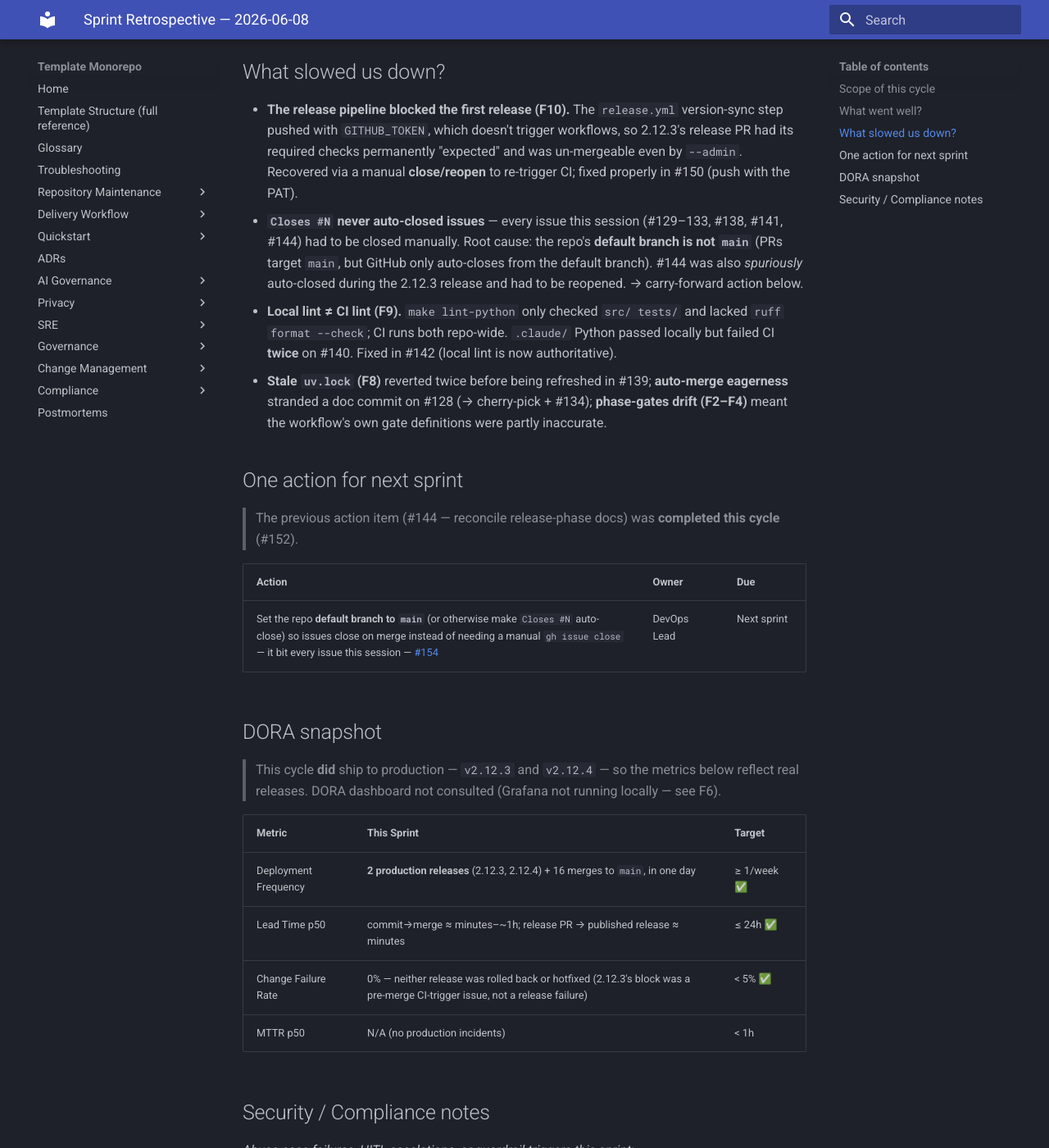
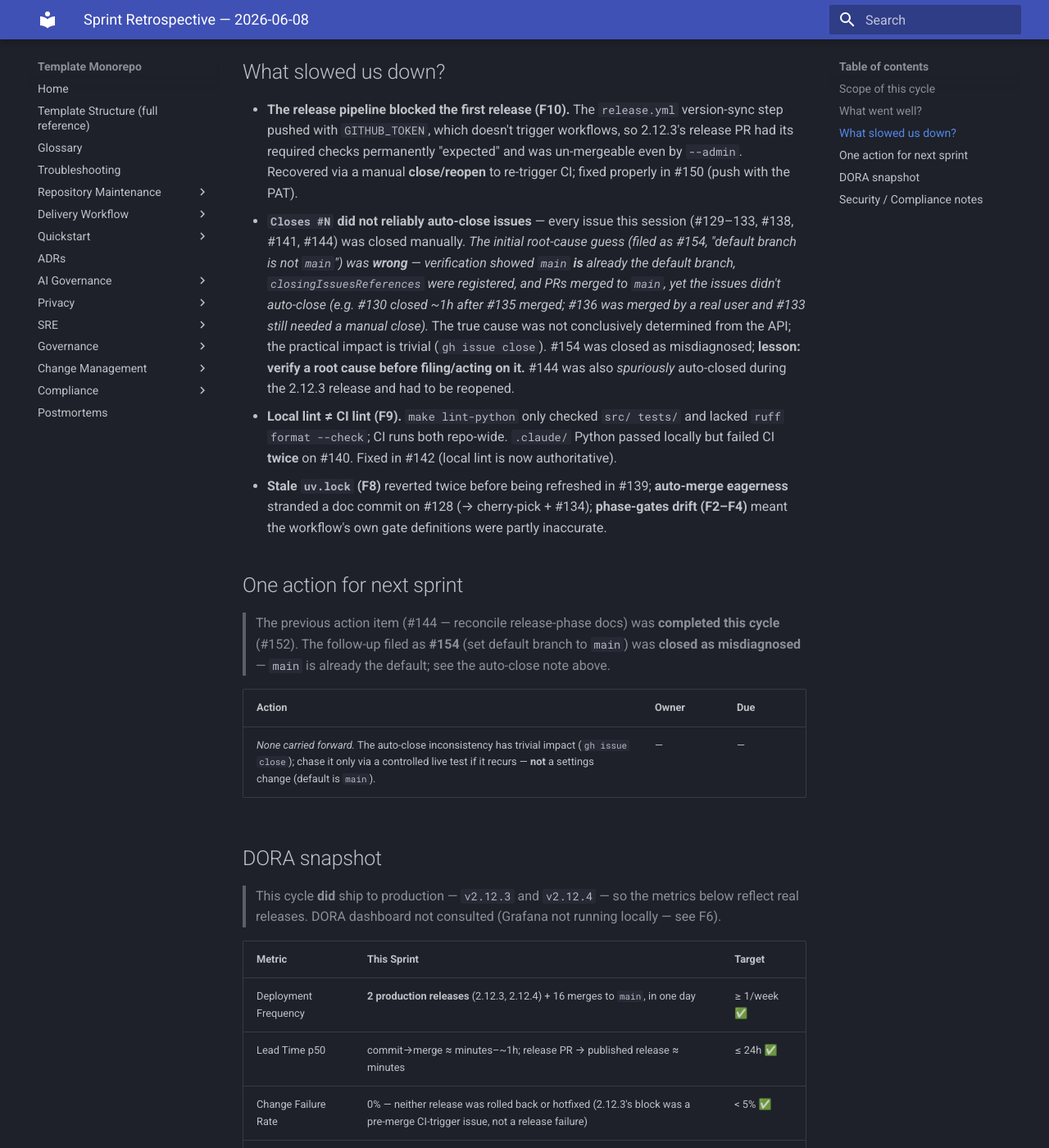
Before and after one commit to valdomirosouza/Repository-Template-v2, an MkDocs documentation site: the page built from docs/process/retrospectives/sprint-2026-06-08.md, in a window 1280 px wide and 1400 px high, scrolled down 2019 px. Shown: the whole window at 82% size. Built offline with MkDocs 1.6.1 and Material for MkDocs 9.7.7, drawn with Linux system fonts in a browser that asks for light colours.

Commit message:
docs(process): correct retro — #154 default-branch root cause was wrong
Investigating #154 ("set default branch to main") to take it on revealed the
premise was false: `main` is ALREADY the default branch. closingIssuesReferences
were registered and PRs merged to main, yet issues didn't auto-close — but the
cause is NOT the default branch (verified). #154 closed as misdiagnosed.

Corrects the "What slowed us down" bullet and removes the bogus carry-forward
action. Lesson added: verify a root cause before filing/acting on it.

```diff
--- a/docs/process/retrospectives/sprint-2026-06-08.md
+++ b/docs/process/retrospectives/sprint-2026-06-08.md
@@ -66,10 +66,15 @@ verify-f7-hook` (29 cases) as a regression gate.
   pushed with `GITHUB_TOKEN`, which doesn't trigger workflows, so 2.12.3's release PR had its
   required checks permanently "expected" and was un-mergeable even by `--admin`. Recovered via a
   manual **close/reopen** to re-trigger CI; fixed properly in #150 (push with the PAT).
-- **`Closes #N` never auto-closed issues** — every issue this session (#129–133, #138, #141, #144)
-  had to be closed manually. Root cause: the repo's **default branch is not `main`** (PRs target
-  `main`, but GitHub only auto-closes from the default branch). #144 was also _spuriously_
-  auto-closed during the 2.12.3 release and had to be reopened. → carry-forward action below.
+- **`Closes #N` did not reliably auto-close issues** — every issue this session (#129–133, #138,
+  #141, #144) was closed manually. _The initial root-cause guess (filed as #154, "default branch
+  is not `main`") was **wrong** — verification showed `main` **is** already the default branch,
+  `closingIssuesReferences` were registered, and PRs merged to `main`, yet the issues didn't
+  auto-close (e.g. #130 closed ~1h after #135 merged; #136 was merged by a real user and #133
+  still needed a manual close)._ The true cause was not conclusively determined from the API; the
+  practical impact is trivial (`gh issue close`). #154 was closed as misdiagnosed; **lesson: verify
+  a root cause before filing/acting on it.** #144 was also _spuriously_ auto-closed during the
+  2.12.3 release and had to be reopened.
 - **Local lint ≠ CI lint (F9).** `make lint-python` only checked `src/ tests/` and lacked
   `ruff format --check`; CI runs both repo-wide. `.claude/` Python passed locally but failed CI
   **twice** on #140. Fixed in #142 (local lint is now authoritative).
@@ -80,10 +85,12 @@ verify-f7-hook` (29 cases) as a regression gate.
 ## One action for next sprint
 
 > The previous action item (#144 — reconcile release-phase docs) was **completed this cycle** (#152).
+> The follow-up filed as **#154** (set default branch to `main`) was **closed as misdiagnosed** —
+> `main` is already the default; see the auto-close note above.
 
-| Action                                                                                                                                                                                                                                                                     | Owner       | Due         |
-| -------------------------------------------------------------------------------------------------------------------------------------------------------------------------------------------------------------------------------------------------------------------------- | ----------- | ----------- |
-| Set the repo **default branch to `main`** (or otherwise make `Closes #N` auto-close) so issues close on merge instead of needing a manual `gh issue close` — it bit every issue this session — [#154](https://github.com/valdomirosouza/Repository-Template-v2/issues/154) | DevOps Lead | Next sprint |
+| Action                                                                                                                                                                                             | Owner | Due |
+| -------------------------------------------------------------------------------------------------------------------------------------------------------------------------------------------------- | ----- | --- |
+| _None carried forward._ The auto-close inconsistency has trivial impact (`gh issue close`); chase it only via a controlled live test if it recurs — **not** a settings change (default is `main`). | —     | —   |
 
 ## DORA snapshot
 
```
